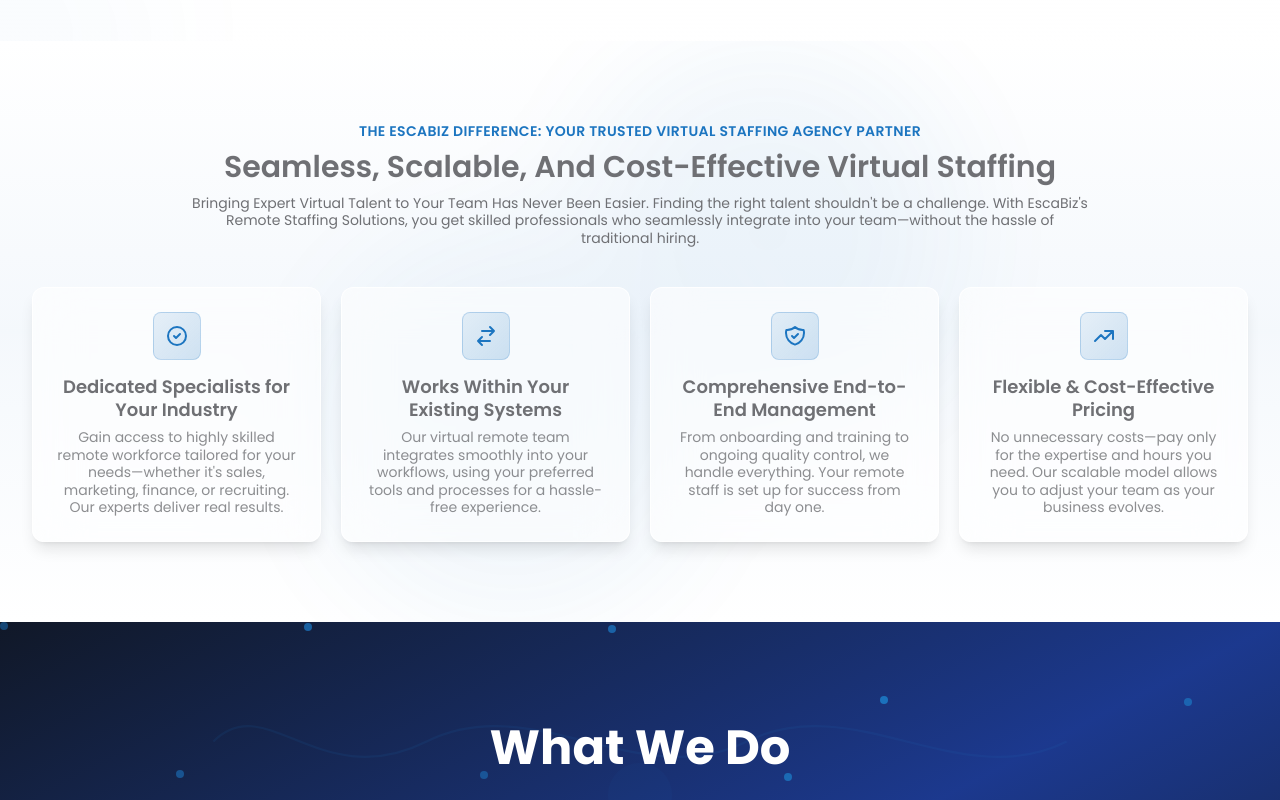
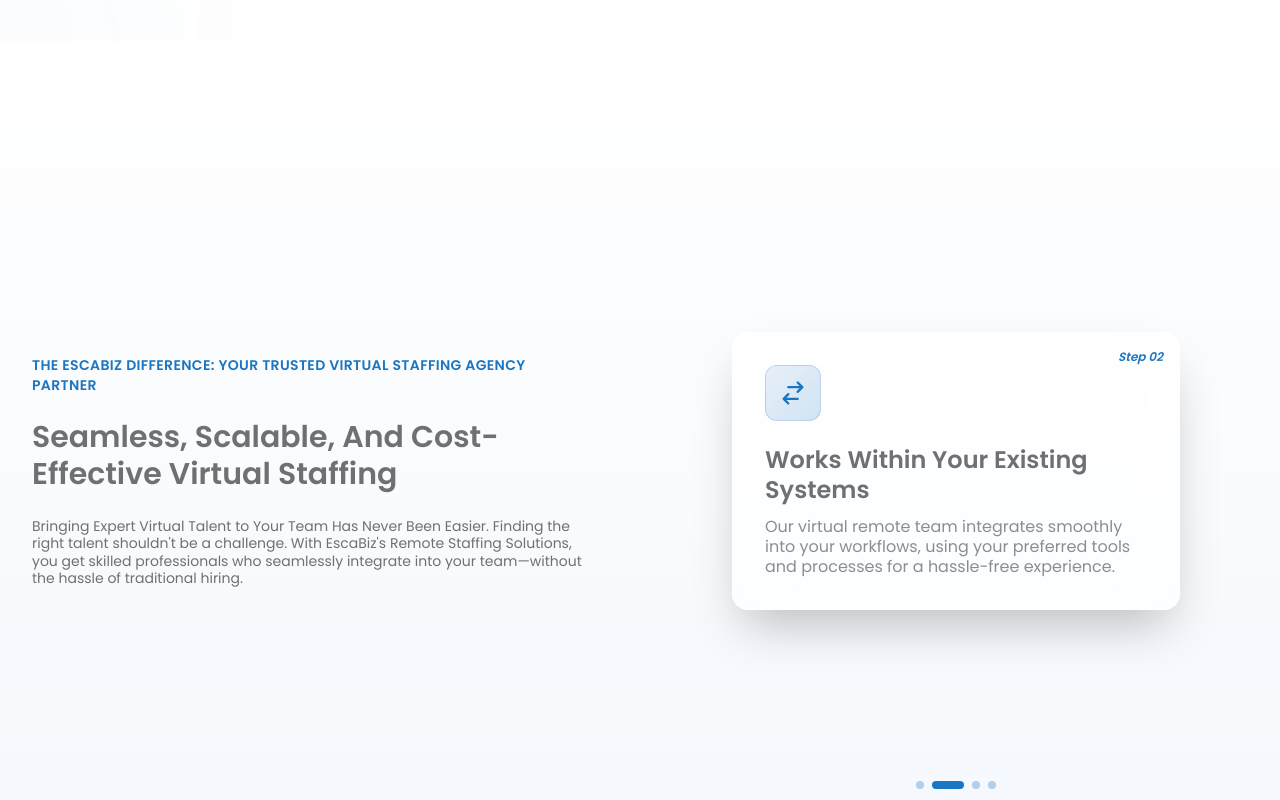
Before and after one commit to Sharmeen-Rauf/escabiz, a Next.js app: page / in a window 1280 px wide. Shown: the part 3520-4320 px from the top of the page. Built offline with nearby package versions, Linux system fonts and the light colour scheme.

Commit message:
Add scroll-triggered vertical card slider to Virtual Staffing section in Home component: implement state management for active card, enhance layout with sticky positioning, and improve content presentation for a more interactive user experience.

```diff
--- a/src/app/page.tsx
+++ b/src/app/page.tsx
@@ -14,6 +14,8 @@ export default function Home() {
   const countersRef = useRef<HTMLDivElement>(null);
   const [currentSlide, setCurrentSlide] = useState(0);
   const sliderRef = useRef<HTMLDivElement>(null);
+  const [virtualStaffingActiveCard, setVirtualStaffingActiveCard] = useState(0);
+  const virtualStaffingRef = useRef<HTMLDivElement>(null);
 
   // Set mounted state on client side only
   useEffect(() => {
@@ -27,6 +29,33 @@ export default function Home() {
     }, 5000); // Change slide every 5 seconds
 
     return () => clearInterval(interval);
+  }, []);
+
+  // Virtual Staffing Section - Scroll-triggered vertical card slider
+  useEffect(() => {
+    const handleVirtualStaffingScroll = () => {
+      if (!virtualStaffingRef.current) return;
+
+      const section = virtualStaffingRef.current;
+      const rect = section.getBoundingClientRect();
+      const windowHeight = window.innerHeight;
+
+      // Check if section is in viewport
+      if (rect.top < windowHeight && rect.bottom > 0) {
+        const sectionTop = rect.top + window.scrollY;
+        const scrollProgress = (window.scrollY - sectionTop + windowHeight) / (windowHeight * 1.5);
+
+        // Calculate active card based on scroll progress (4 cards)
+        const clampedProgress = Math.max(0, Math.min(1, scrollProgress));
+        const cardIndex = Math.floor(clampedProgress * 4);
+        setVirtualStaffingActiveCard(Math.min(cardIndex, 3));
+      }
+    };
+
+    window.addEventListener('scroll', handleVirtualStaffingScroll, { passive: true });
+    handleVirtualStaffingScroll(); // Initial call
+
+    return () => window.removeEventListener('scroll', handleVirtualStaffingScroll);
   }, []);
 
   // Parallax scroll + smooth reveal with elegant animations inspired by Urban Jürgensen
@@ -1066,107 +1095,132 @@ export default function Home() {
           </div>
         </section>
 
-        {/* Virtual Staffing Section - Enhanced */}
-        <section className="w-full bg-gradient-to-b from-white via-[#1c75c0]/5 to-white py-12 md:py-16 lg:py-20 relative overflow-hidden">
-          {/* Subtle decorative elements */}
-          <div className="absolute inset-0 opacity-5">
-            <div className="absolute top-0 right-1/4 w-96 h-96 bg-[#1c75c0] rounded-full filter blur-3xl"></div>
-            <div className="absolute bottom-0 left-1/4 w-96 h-96 bg-[#1c75c0] rounded-full filter blur-3xl"></div>
-          </div>
-
-          <div className="relative z-10 w-full max-w-7xl mx-auto px-4 sm:px-6 lg:px-8">
-            {/* Header */}
-            <div className="text-center mb-8 md:mb-10">
-              <p className="text-xs sm:text-xs md:text-sm font-semibold text-[#1c75c0] uppercase tracking-wide mb-2">
+        {/* Virtual Staffing Section - Scroll-triggered Vertical Card Slider */}
+        <section
+          ref={virtualStaffingRef}
+          className="relative w-full bg-gradient-to-b from-white via-[#1c75c0]/5 to-white overflow-hidden"
+          style={{ minHeight: '200vh' }}
+        >
+          {/* Sticky Container - Freezes during scroll */}
+          <div className="sticky top-0 min-h-screen flex items-center">
+            <div className="w-full max-w-7xl mx-auto px-4 sm:px-6 lg:px-8 py-20">
+              <div className="grid grid-cols-1 lg:grid-cols-2 gap-8 lg:gap-12 items-center">
+
+                {/* Left Side - Content */}
+                <div className="space-y-6 lg:pr-8">
+                  <p className="text-xs sm:text-xs md:text-sm font-semibold text-[#1c75c0] uppercase tracking-wide">
                     The Escabiz Difference: Your Trusted Virtual Staffing Agency Partner
                   </p>
-              <h5 className="text-lg sm:text-xl md:text-2xl lg:text-3xl font-semibold text-[#6f7074] leading-tight mb-2 capitalize">
+                  <h5 className="text-lg sm:text-xl md:text-2xl lg:text-3xl font-semibold text-[#6f7074] leading-tight capitalize">
                     Seamless, Scalable, and Cost-Effective Virtual Staffing
                   </h5>
-              <p className="text-xs sm:text-xs md:text-sm text-[#6f7074] leading-tight max-w-4xl mx-auto font-normal">
+                  <p className="text-xs sm:text-xs md:text-sm text-[#6f7074] leading-tight font-normal">
                     Bringing Expert Virtual Talent to Your Team Has Never Been Easier. Finding the right talent shouldn&apos;t be a challenge. With EscaBiz&apos;s Remote Staffing Solutions, you get skilled professionals who seamlessly integrate into your team—without the hassle of traditional hiring.
                   </p>
                 </div>
 
-            {/* Feature Boxes Grid - Glassmorphism */}
-            <div className="grid grid-cols-1 md:grid-cols-2 lg:grid-cols-4 gap-4 lg:gap-5">
-              {/* Box 1: Dedicated Specialists */}
-              <div className="relative backdrop-blur-xl bg-white/60 border border-white/80 rounded-xl p-5 lg:p-6 shadow-lg hover:shadow-2xl transition-all duration-500 hover:-translate-y-1 group">
-                <div className="absolute inset-0 bg-gradient-to-br from-[#1c75c0]/5 to-transparent rounded-xl opacity-0 group-hover:opacity-100 transition-opacity duration-300"></div>
-                <div className="relative z-10">
-                  <div className="mb-4 flex justify-center">
-                    <div className="w-12 h-12 bg-gradient-to-br from-[#1c75c0]/10 to-[#1c75c0]/20 rounded-lg flex items-center justify-center border border-[#1c75c0]/20 group-hover:scale-110 transition-transform duration-300">
-                      <svg className="w-6 h-6 text-[#1c75c0]" fill="none" stroke="currentColor" viewBox="0 0 24 24">
+                {/* Right Side - Vertical Card Slider */}
+                <div className="relative h-[600px] lg:h-[700px] overflow-hidden">
+                  <div
+                    className="absolute inset-0 transition-transform duration-500 ease-out"
+                    style={{
+                      transform: `translateY(-${virtualStaffingActiveCard * 100}%)`
+                    }}
+                  >
+                    {/* Card 1: Dedicated Specialists */}
+                    <div className={`h-full flex items-center justify-center transition-opacity duration-500 ${virtualStaffingActiveCard === 0 ? 'opacity-100' : 'opacity-30'}`}>
+                      <div className="relative w-full max-w-md backdrop-blur-xl bg-white/70 border border-white/80 rounded-2xl p-6 lg:p-8 shadow-2xl">
+                        <div className="absolute top-4 right-4 text-xs font-semibold text-[#1c75c0] italic">Step 01</div>
+                        <div className="mb-6 flex justify-start">
+                          <div className="w-14 h-14 bg-gradient-to-br from-[#1c75c0]/10 to-[#1c75c0]/20 rounded-xl flex items-center justify-center border border-[#1c75c0]/20">
+                            <svg className="w-7 h-7 text-[#1c75c0]" fill="none" stroke="currentColor" viewBox="0 0 24 24">
                               <path strokeLinecap="round" strokeLinejoin="round" strokeWidth={2} d="M9 12l2 2 4-4m6 2a9 9 0 11-18 0 9 9 0 0118 0z" />
                             </svg>
                           </div>
                         </div>
-                  <h5 className="text-base md:text-lg font-semibold text-[#6f7074] mb-2 text-center leading-tight">
+                        <h5 className="text-xl md:text-2xl font-semibold text-[#6f7074] mb-3 leading-tight">
                           Dedicated Specialists for Your Industry
                         </h5>
-                  <p className="text-xs md:text-sm text-[#6f7074]/80 leading-tight text-center">
+                        <p className="text-sm md:text-base text-[#6f7074]/80 leading-tight">
                           Gain access to highly skilled remote workforce tailored for your needs—whether it&apos;s sales, marketing, finance, or recruiting. Our experts deliver real results.
                         </p>
                       </div>
                     </div>
 
-              {/* Box 2: Works Within Your Systems */}
-              <div className="relative backdrop-blur-xl bg-white/60 border border-white/80 rounded-xl p-5 lg:p-6 shadow-lg hover:shadow-2xl transition-all duration-500 hover:-translate-y-1 group">
-                <div className="absolute inset-0 bg-gradient-to-br from-[#1c75c0]/5 to-transparent rounded-xl opacity-0 group-hover:opacity-100 transition-opacity duration-300"></div>
-                <div className="relative z-10">
-                  <div className="mb-4 flex justify-center">
-                    <div className="w-12 h-12 bg-gradient-to-br from-[#1c75c0]/10 to-[#1c75c0]/20 rounded-lg flex items-center justify-center border border-[#1c75c0]/20 group-hover:scale-110 transition-transform duration-300">
-                      <svg className="w-6 h-6 text-[#1c75c0]" fill="none" stroke="currentColor" viewBox="0 0 24 24">
+                    {/* Card 2: Works Within Your Systems */}
+                    <div className={`h-full flex items-center justify-center transition-opacity duration-500 ${virtualStaffingActiveCard === 1 ? 'opacity-100' : 'opacity-30'}`}>
+                      <div className="relative w-full max-w-md backdrop-blur-xl bg-white/70 border border-white/80 rounded-2xl p-6 lg:p-8 shadow-2xl">
+                        <div className="absolute top-4 right-4 text-xs font-semibold text-[#1c75c0] italic">Step 02</div>
+                        <div className="mb-6 flex justify-start">
+                          <div className="w-14 h-14 bg-gradient-to-br from-[#1c75c0]/10 to-[#1c75c0]/20 rounded-xl flex items-center justify-center border border-[#1c75c0]/20">
+                            <svg className="w-7 h-7 text-[#1c75c0]" fill="none" stroke="currentColor" viewBox="0 0 24 24">
                               <path strokeLinecap="round" strokeLinejoin="round" strokeWidth={2} d="M8 7h12m0 0l-4-4m4 4l-4 4m0 6H4m0 0l4 4m-4-4l4-4" />
                             </svg>
                           </div>
                         </div>
-                  <h5 className="text-base md:text-lg font-semibold text-[#6f7074] mb-2 text-center leading-tight">
+                        <h5 className="text-xl md:text-2xl font-semibold text-[#6f7074] mb-3 leading-tight">
                           Works Within Your Existing Systems
                         </h5>
-                  <p className="text-xs md:text-sm text-[#6f7074]/80 leading-tight text-center">
+                        <p className="text-sm md:text-base text-[#6f7074]/80 leading-tight">
                           Our virtual remote team integrates smoothly into your workflows, using your preferred tools and processes for a hassle-free experience.
                         </p>
                       </div>
                     </div>
 
-              {/* Box 3: Comprehensive Management */}
-              <div className="relative backdrop-blur-xl bg-white/60 border border-white/80 rounded-xl p-5 lg:p-6 shadow-lg hover:shadow-2xl transition-all duration-500 hover:-translate-y-1 group">
-                <div className="absolute inset-0 bg-gradient-to-br from-[#1c75c0]/5 to-transparent rounded-xl opacity-0 group-hover:opacity-100 transition-opacity duration-300"></div>
-                <div className="relative z-10">
-                  <div className="mb-4 flex justify-center">
-                    <div className="w-12 h-12 bg-gradient-to-br from-[#1c75c0]/10 to-[#1c75c0]/20 rounded-lg flex items-center justify-center border border-[#1c75c0]/20 group-hover:scale-110 transition-transform duration-300">
-                      <svg className="w-6 h-6 text-[#1c75c0]" fill="none" stroke="currentColor" viewBox="0 0 24 24">
+                    {/* Card 3: Comprehensive Management */}
+                    <div className={`h-full flex items-center justify-center transition-opacity duration-500 ${virtualStaffingActiveCard === 2 ? 'opacity-100' : 'opacity-30'}`}>
+                      <div className="relative w-full max-w-md backdrop-blur-xl bg-white/70 border border-white/80 rounded-2xl p-6 lg:p-8 shadow-2xl">
+                        <div className="absolute top-4 right-4 text-xs font-semibold text-[#1c75c0] italic">Step 03</div>
+                        <div className="mb-6 flex justify-start">
+                          <div className="w-14 h-14 bg-gradient-to-br from-[#1c75c0]/10 to-[#1c75c0]/20 rounded-xl flex items-center justify-center border border-[#1c75c0]/20">
+                            <svg className="w-7 h-7 text-[#1c75c0]" fill="none" stroke="currentColor" viewBox="0 0 24 24">
                               <path strokeLinecap="round" strokeLinejoin="round" strokeWidth={2} d="M9 12l2 2 4-4m5.618-4.016A11.955 11.955 0 0112 2.944a11.955 11.955 0 01-8.618 3.04A12.02 12.02 0 003 9c0 5.591 3.824 10.29 9 11.622 5.176-1.332 9-6.03 9-11.622 0-1.042-.133-2.052-.382-3.016z" />
                             </svg>
                           </div>
                         </div>
-                  <h5 className="text-base md:text-lg font-semibold text-[#6f7074] mb-2 text-center leading-tight">
+                        <h5 className="text-xl md:text-2xl font-semibold text-[#6f7074] mb-3 leading-tight">
                           Comprehensive End-to-End Management
                         </h5>
-                  <p className="text-xs md:text-sm text-[#6f7074]/80 leading-tight text-center">
+                        <p className="text-sm md:text-base text-[#6f7074]/80 leading-tight">
                           From onboarding and training to ongoing quality control, we handle everything. Your remote staff is set up for success from day one.
                         </p>
                       </div>
                     </div>
 
-              {/* Box 4: Flexible Pricing */}
-              <div className="relative backdrop-blur-xl bg-white/60 border border-white/80 rounded-xl p-5 lg:p-6 shadow-lg hover:shadow-2xl transition-all duration-500 hover:-translate-y-1 group">
-                <div className="absolute inset-0 bg-gradient-to-br from-[#1c75c0]/5 to-transparent rounded-xl opacity-0 group-hover:opacity-100 transition-opacity duration-300"></div>
-                <div className="relative z-10">
-                  <div className="mb-4 flex justify-center">
-                    <div className="w-12 h-12 bg-gradient-to-br from-[#1c75c0]/10 to-[#1c75c0]/20 rounded-lg flex items-center justify-center border border-[#1c75c0]/20 group-hover:scale-110 transition-transform duration-300">
-                      <svg className="w-6 h-6 text-[#1c75c0]" fill="none" stroke="currentColor" viewBox="0 0 24 24">
+                    {/* Card 4: Flexible Pricing */}
+                    <div className={`h-full flex items-center justify-center transition-opacity duration-500 ${virtualStaffingActiveCard === 3 ? 'opacity-100' : 'opacity-30'}`}>
+                      <div className="relative w-full max-w-md backdrop-blur-xl bg-white/70 border border-white/80 rounded-2xl p-6 lg:p-8 shadow-2xl">
+                        <div className="absolute top-4 right-4 text-xs font-semibold text-[#1c75c0] italic">Step 04</div>
+                        <div className="mb-6 flex justify-start">
+                          <div className="w-14 h-14 bg-gradient-to-br from-[#1c75c0]/10 to-[#1c75c0]/20 rounded-xl flex items-center justify-center border border-[#1c75c0]/20">
+                            <svg className="w-7 h-7 text-[#1c75c0]" fill="none" stroke="currentColor" viewBox="0 0 24 24">
                               <path strokeLinecap="round" strokeLinejoin="round" strokeWidth={2} d="M13 7h8m0 0v8m0-8l-8 8-4-4-6 6" />
                             </svg>
                           </div>
                         </div>
-                  <h5 className="text-base md:text-lg font-semibold text-[#6f7074] mb-2 text-center leading-tight">
+                        <h5 className="text-xl md:text-2xl font-semibold text-[#6f7074] mb-3 leading-tight">
                           Flexible & Cost-Effective Pricing
                         </h5>
-                  <p className="text-xs md:text-sm text-[#6f7074]/80 leading-tight text-center">
+                        <p className="text-sm md:text-base text-[#6f7074]/80 leading-tight">
                           No unnecessary costs—pay only for the expertise and hours you need. Our scalable model allows you to adjust your team as your business evolves.
                         </p>
+                      </div>
+                    </div>
+                  </div>
+
+                  {/* Progress Indicator */}
+                  <div className="absolute bottom-8 left-1/2 -translate-x-1/2 flex gap-2 z-20">
+                    {[0, 1, 2, 3].map((index) => (
+                      <div
+                        key={index}
+                        className={`h-2 rounded-full transition-all duration-500 ${
+                          virtualStaffingActiveCard === index
+                            ? 'w-8 bg-[#1c75c0]'
+                            : 'w-2 bg-[#1c75c0]/30'
+                        }`}
+                      />
+                    ))}
+                  </div>
                 </div>
               </div>
             </div>
```
Lines whose indentation alone changed are shown as unchanged.
